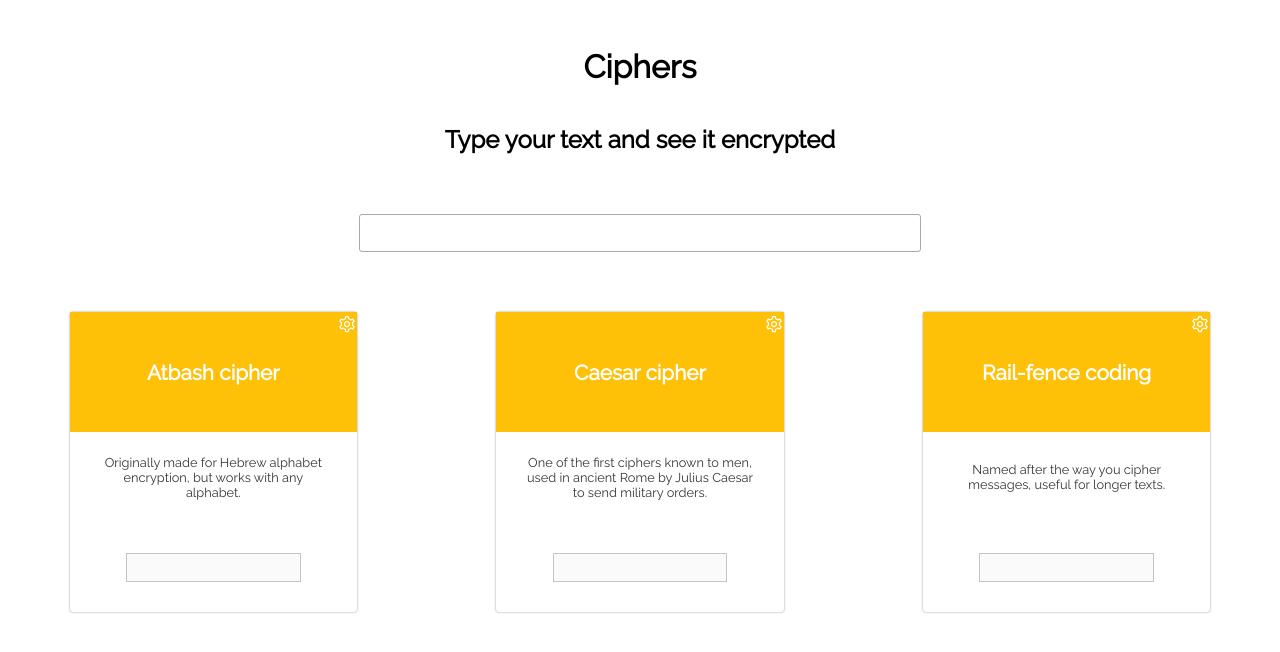
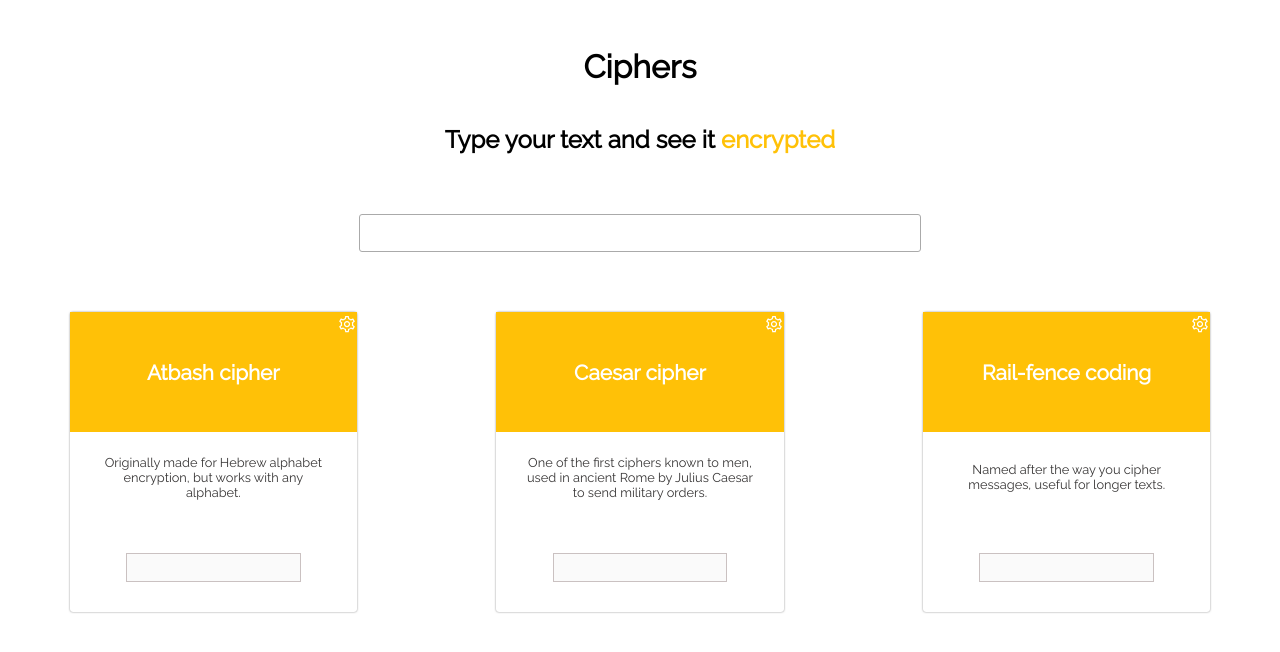
Before and after one commit to janKozie1/react-ciphers, a React (Create React App) app: page / in a window 1280 px wide. Shown: the top 652 px of the page. Built offline with nearby package versions, Linux system fonts and the light colour scheme.

Commit message:
Added switching between encryption and decryption, added user validatin

```diff
--- a/src/algorithms/algorithms.js
+++ b/src/algorithms/algorithms.js
@@ -12,7 +12,7 @@ export let caesar = {
         console.log(this.config);
         return input.split("").map(letter => {
             let temp = defaultAlphabet.indexOf(letter);
-            console.log(temp+shift,(temp + shift) % defaultAlphabet.length)
+            console.log(temp + shift, (temp + shift) % defaultAlphabet.length)
             return ~temp ? defaultAlphabet[(temp + shift) % defaultAlphabet.length] : letter;
         }).join("")
     }
@@ -26,7 +26,7 @@ export let atbash = {
     },
     algorithm(input) {
         let { defaultAlphabet } = this.config
-
+        console.log(defaultAlphabet)
         return input.split("").map(letter => {
             let temp = defaultAlphabet.indexOf(letter);
             return ~temp ? defaultAlphabet[defaultAlphabet.length - 1 - temp] : letter;
@@ -42,12 +42,14 @@ export let railFence = {
     },
     algorithm(input) {
         let { shift } = this.config
+        if (shift === 1)
+            return input;
         let temp = new Array((shift)).fill('');
         let dir = 1;
         let counter = 0;
         for (let letter of input) {
             temp[counter] += letter;
-            dir = counter === 0 ? 1 : counter === shift-1 ? dir = -1 : dir;
+            dir = counter === 0 ? 1 : counter === shift - 1 ? dir = -1 : dir;
             counter += dir;
         }
         return temp.join("");
--- /dev/null
+++ b/src/algorithms/inputValidation.js
@@ -0,0 +1,14 @@
+export  let configValidtaion = {
+    shift(value) {
+        return value >= 1;
+    },
+    defaultAlphabet(value) {
+        let match = RegExp('[\\w|\\W]');
+        for (let letter of value.split(',')) {
+            if (!match.test(letter) || letter.length!=1) {
+                return false;
+            }
+        }
+        return true;
+    }
+}
--- a/src/components/App.js
+++ b/src/components/App.js
@@ -6,18 +6,24 @@ import CipherTile from './CipherTile'
 
 class App extends Component {
     state = {
-        tempText:'',
-        ciphers:[]
+        tempText: '',
+        ciphers: [],
+        mode: true
+    }
+    onHeaderClick = () => {
+        this.setState({
+            mode: !this.state.mode
+        })
     }
     onInputChange = (e) => {
         this.setState({
-            tempText:e.target.value
+            tempText: e.target.value
         })
     }
     onFormSubmit = (e) => {
         e.preventDefault();
         this.setState({
-            accepted:this.state.tempText
+            accepted: this.state.tempText
         })
     }
     componentDidMount() {
@@ -26,20 +32,20 @@ class App extends Component {
             temp.push(algorithms[data]);
         }
         this.setState({
-            ciphers:[...temp]
+            ciphers: [...temp]
         })
     }
     render() {
         return (
             <div className='app'>
-                <Header />
-                <form  autoComplete="off" className='input-main' onSubmit={this.onFormSubmit}>
-                    <input type='text' id='input-main-user' value={this.state.tempText} onChange={this.onInputChange} />
+                <Header onClick={this.onHeaderClick} mode={this.state.mode} />
+                <form autoComplete="off" className='input-main' onSubmit={this.onFormSubmit}>
+                    <input type='text' className={`input-main-user ${this.state.mode ? 'encryption' : 'decryption'}`} value={this.state.tempText} onChange={this.onInputChange} />
                 </form>
                 <div className='cipher-container'>
                     {
-                        this.state.ciphers.map((e)=>{
-                             return <CipherTile cipher={e} userInput={this.state.accepted} key={e.name}/>
+                        this.state.ciphers.map((e) => {
+                            return <CipherTile cipher={e} mode={this.state.mode} userInput={this.state.accepted} key={e.name} />
                         })
                     }
                 </div>
--- a/src/components/CipherTile.js
+++ b/src/components/CipherTile.js
@@ -18,11 +18,6 @@ class cipherTile extends Component {
     }
     handleSettingsChange = (key, value) => {
         let temp = this.state.cipher;
-        if (key === 'defaultAlphabet') {
-            value = value.split(",");
-        } else if (key === 'shift') {
-            value = parseInt(value)
-        }
         temp.config[key] = value;
         this.setState({
             cipher: temp
@@ -33,7 +28,7 @@ class cipherTile extends Component {
         let { userInput } = this.props
         return (
             <div className='cipher-tile'>
-                <div className='cipher-header'>
+                <div className={`cipher-header ${this.props.mode ? 'encryption' : 'decryption'}`}>
                     <div className='cipher-settings'>
                         <img src={settingsImageWhite} onClick={this.handleSettingsClick} className='cipher-settings-image' alt='open settings' />
                     </div>
--- a/src/components/ConfigField.js
+++ b/src/components/ConfigField.js
@@ -1,16 +1,18 @@
 import React, { Component } from 'react';
-import '../styles/configField.css'
+import '../styles/configField.css';
+import {configValidtaion} from '../algorithms/inputValidation'
 
 class ConfigField extends Component {
     constructor(props) {
         super(props);
-        this.state = { name: this.props.name, value:this.props.value }
+        this.state = { name: this.props.name, value: this.props.value }
     }
-    handleInputChange = async(e) => {
+    handleInputChange = async (e) => {
+        let { value } = e.target
         await this.setState({
-            value:e.target.value
+            value: configValidtaion[this.state.name](value) ? value : this.state.value
         })
-        this.props.onChange(this.state.name,this.state.value)
+        this.props.onChange(this.state.name, this.state.value)
     }
     render() {
         let { name, value } = this.state
--- a/src/components/Header.js
+++ b/src/components/Header.js
@@ -1,11 +1,16 @@
 import React, { Component } from 'react';
 import '../styles/header.css'
 class Header extends Component {
+
     render() {
         return (
             <div className='header'>
                 <h1>Ciphers</h1>
-                <h2>Type your text and see it encrypted</h2>
+                <h2>Type your text and see it
+                {
+                    this.props.mode ? <span className={`header-span encryption`} onClick={this.props.onClick}> encrypted</span> : <span className='header-span decryption' onClick={this.props.onClick}> decrypted</span>
+                }
+                </h2>
             </div>
         );
     }
--- a/src/styles/app.css
+++ b/src/styles/app.css
@@ -10,22 +10,27 @@
     justify-content: center;
 }
 
-#input-main-user {
+.input-main-user {
     width: 45%;
     padding: 10px 5px;
     text-align: center;
     border-top: none;
     border-left: none;
-
     border: 1.5px solid #aaa;
     border-radius: 3px;
 }
 
-#input-main-user:focus {
+.input-main-user:focus.encryption {
     outline:none;
-    border: 1.5px solid #FFA000;
     border-radius: 3px;
     box-shadow: 0px 0px 6px rgba(0, 0, 0, 0.4);
+}
+.input-main-user:focus.encryption{
+    border: 1.5px solid #FFA000;
+}
+
+.input-main-user:focus.decryption{
+    border: 1.5px solid #2196F3;
 }
 
 .cipher-container{
--- a/src/styles/cipher-tile.css
+++ b/src/styles/cipher-tile.css
@@ -1,4 +1,4 @@
-.cipher-tile,.cipher-tile-settings {
+.cipher-tile, .cipher-tile-settings {
     text-align: center;
     height: 300px;
     box-shadow: 0 0 2px rgba(0, 0, 0, 0.5);
@@ -8,21 +8,20 @@
     align-items: center;
     border-radius: 3px;
     position: relative;
-    background:white;
+    background: white;
 }
 
-.cipher-tile{
-    display:grid;
+.cipher-tile {
+    display: grid;
+}
 
-}
-.cipher-tile-settings{
-    display:flex;
-
+.cipher-tile-settings {
+    display: flex;
 }
 
 .cipher-header {
     font-size: 1.3em;
-    background: #FFC107;
+
     color: White;
     height: 100%;
     display: grid;
@@ -30,13 +29,20 @@
     align-items: center;
 }
 
+.cipher-header.encryption {
+    background: #FFC107;
+    transition:background 0.5s ease-out;
+}
+
+.cipher-header.decryption {
+    background: #2196F3;
+    transition:background 0.5s ease-in;
+}
 
 .cipher-settings {
     display: flex;
     flex-direction: row-reverse;
     width: 100%;
-
-
 }
 
 .cipher-settings-image {
@@ -51,10 +57,10 @@
     transition: transform 0.3s;
 }
 
-.cipher-proper-container{
-    display:grid;
-    height:100%;
-    grid-template-rows:1fr 1fr;
+.cipher-proper-container {
+    display: grid;
+    height: 100%;
+    grid-template-rows: 1fr 1fr;
     align-items: center;
 }
 
@@ -63,9 +69,9 @@
     font-size: 0.8em;
     text-align: center;
     color: rgb(56, 54, 54);
-    height:100%;
-    display:flex;
-    align-items:center;
+    height: 100%;
+    display: flex;
+    align-items: center;
     justify-content: center;
 }
 
--- a/src/styles/header.css
+++ b/src/styles/header.css
@@ -5,7 +5,20 @@
     flex-direction: column;
     padding:20px 0;
     text-align: center;
+    user-select: none;
 }
-.header *{
+.header > *{
     padding:20px;
 }
+.header-span{
+    cursor: pointer;
+    font-variant-numeric: tabular-nums;
+}
+.encryption{
+    color:#FFC107;
+    transition: color 0.5s ease-out;
+}
+.decryption{
+    color:#2196F3;
+    transition: color 0.5s ease-in;
+}
```
